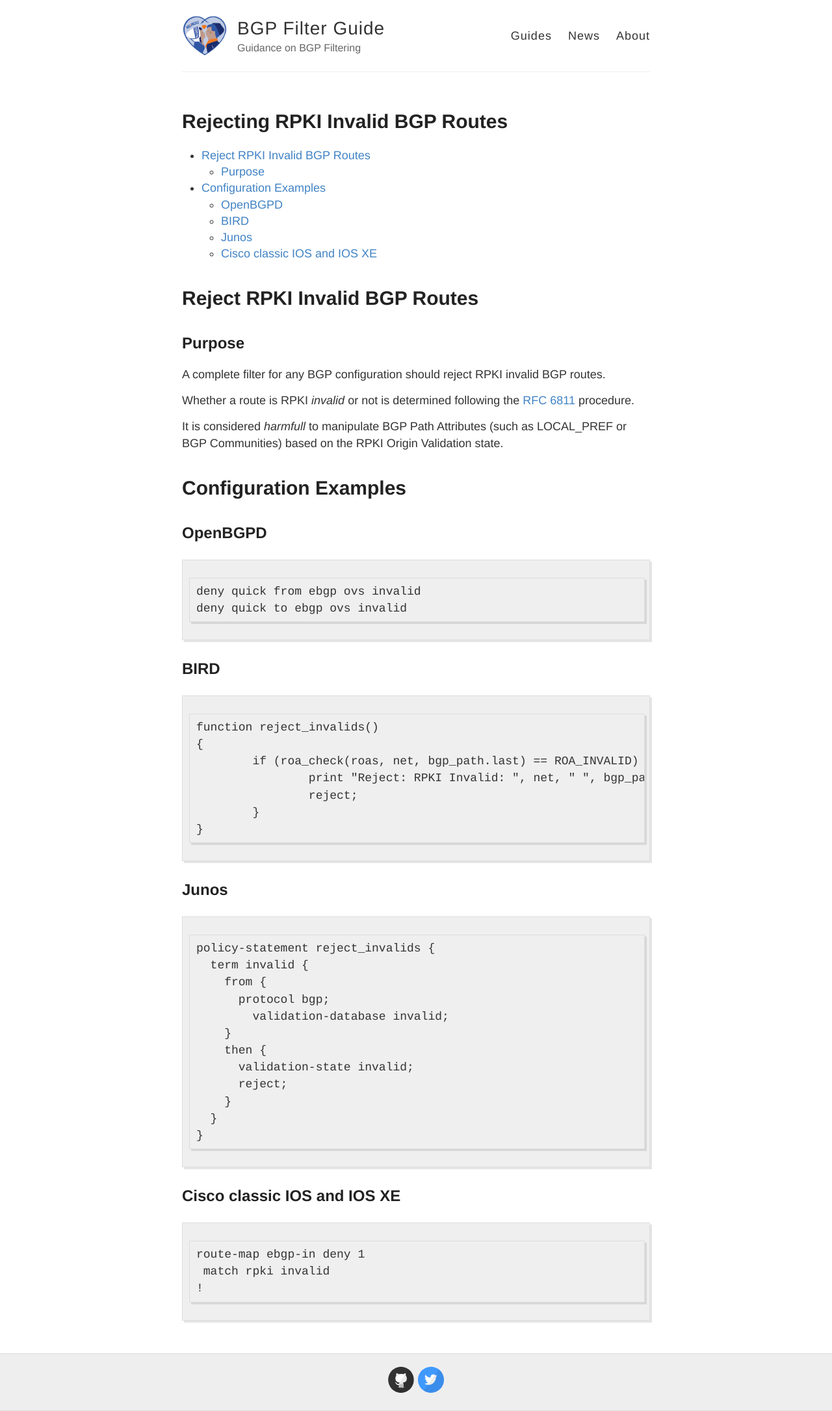
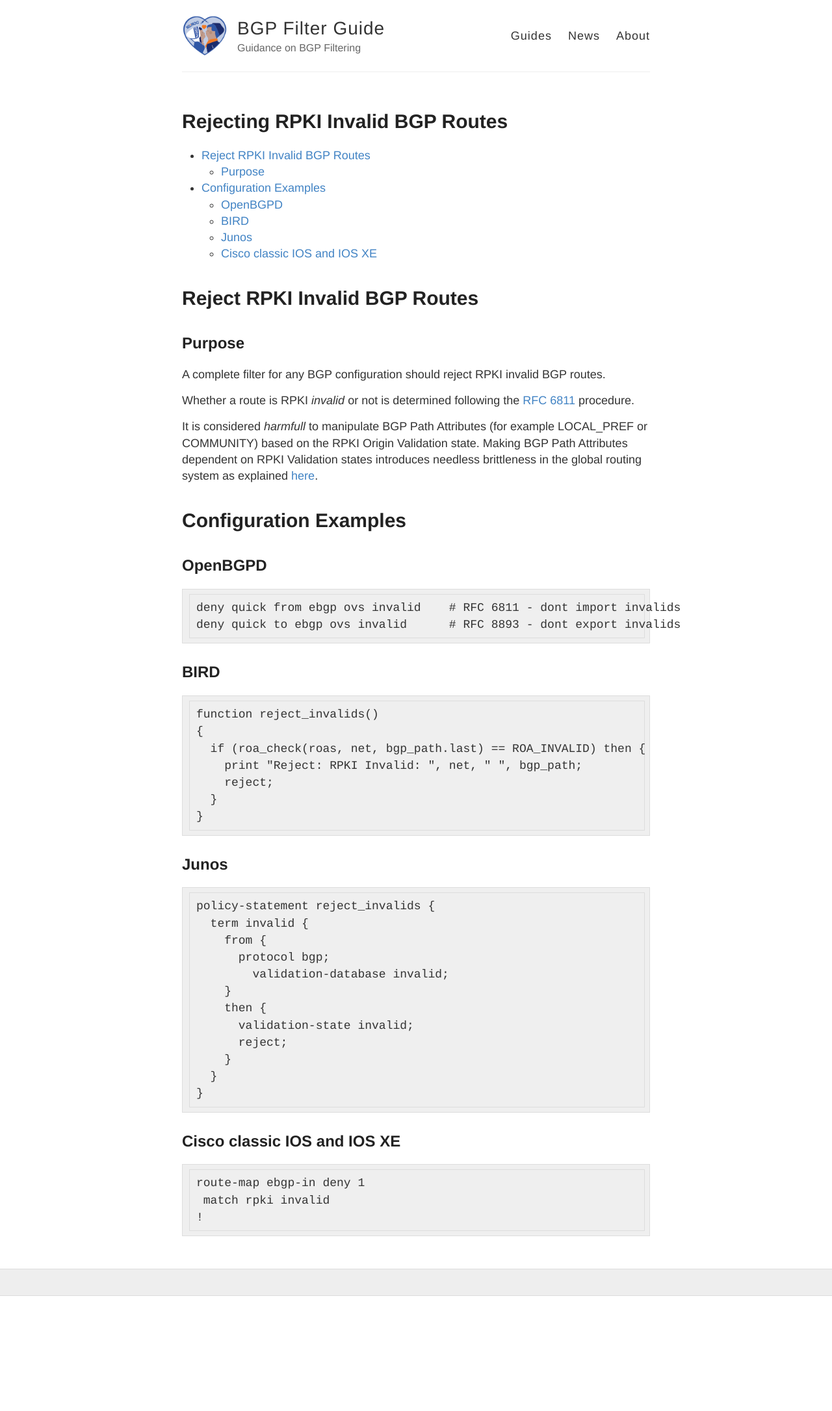
Before and after one commit to NLNOG/bgpfilterguide, a Jekyll site: the page built from guides/reject_invalids.md, in a window 1280 px wide. Shown: the whole page at 65% size. Built offline with Jekyll 4.4.1, drawn with Linux system fonts in a browser that asks for light colours; after the commit the page ends 1994 px from its top, so only the background shows below that.

Commit message:
add RPKI info

````diff
--- a/_sass/_highlights.scss
+++ b/_sass/_highlights.scss
@@ -3,11 +3,11 @@
   background-color: #efefef;
   padding: 7px 7px 7px 10px;
   border: 1px solid #ddd;
-  -moz-box-shadow: 3px 3px rgba(0,0,0,0.1);
-  -webkit-box-shadow: 3px 3px rgba(0,0,0,0.1);
-  box-shadow: 3px 3px rgba(0,0,0,0.1);
-  margin: 20px 0 20px 0;
-  overflow: scroll;
+  // -moz-box-shadow: 3px 3px rgba(0,0,0,0.1);
+  // -webkit-box-shadow: 3px 3px rgba(0,0,0,0.1);
+  // box-shadow: 3px 3px rgba(0,0,0,0.1);
+  // margin: 20px 0 20px 0;
+  // overflow: scroll;
 }
 
 code {
--- a/guides/reject_invalids.md
+++ b/guides/reject_invalids.md
@@ -16,25 +16,26 @@ A complete filter for any BGP configuration should reject RPKI invalid BGP route
 Whether a route is RPKI *invalid* or not is determined following the
 [RFC 6811](https://tools.ietf.org/html/rfc6811) procedure.
 
-It is considered *harmfull* to manipulate BGP Path Attributes (such as LOCAL_PREF or BGP Communities)
-based on the RPKI Origin Validation state.
+It is considered *harmfull* to manipulate BGP Path Attributes (for example LOCAL_PREF or COMMUNITY) based on the RPKI Origin Validation state.
+Making BGP Path Attributes dependent on RPKI Validation states introduces needless brittleness in the global routing system as explained [here](https://mailarchive.ietf.org/arch/msg/sidrops/dwQi9lgYKRVctdlMAHhtgYkzhSM/).
 
 # Configuration Examples
 
 ## OpenBGPD
+
 ```
-deny quick from ebgp ovs invalid
-deny quick to ebgp ovs invalid
+deny quick from ebgp ovs invalid    # RFC 6811 - dont import invalids
+deny quick to ebgp ovs invalid      # RFC 8893 - dont export invalids
 ```
 
 ## BIRD
 ```
 function reject_invalids()
 {
-        if (roa_check(roas, net, bgp_path.last) == ROA_INVALID) then {
-                print "Reject: RPKI Invalid: ", net, " ", bgp_path;
-                reject;
-        }
+  if (roa_check(roas, net, bgp_path.last) == ROA_INVALID) then {
+    print "Reject: RPKI Invalid: ", net, " ", bgp_path;
+    reject;
+  }
 }
 ```
 
--- a/style.scss
+++ b/style.scss
@@ -286,4 +286,4 @@ footer {
 // Settled on moving the import of syntax highlighting to the bottom of the CSS
 // ... Otherwise it really bloats up the top of the CSS file and makes it difficult to find the start
 @import "highlights";
-@import "svg-icons";
+// @import "svg-icons";
````
